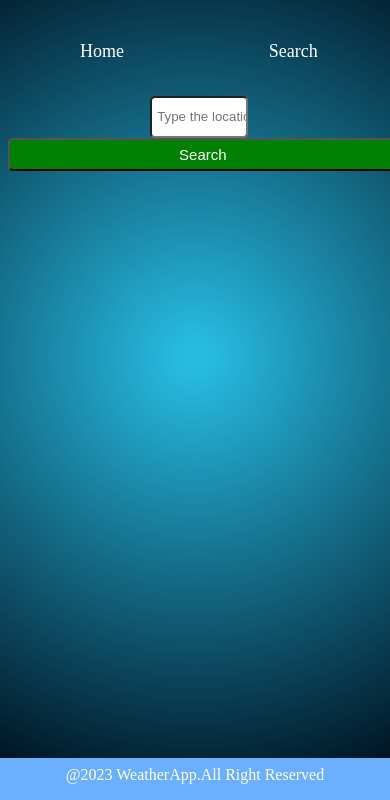
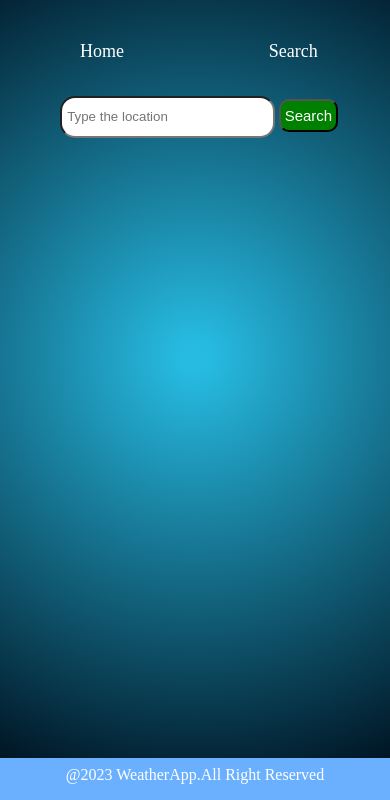
Before and after one commit to Tushar-goel1/Weather-App, a plain HTML site: page Search.html in a window 390 px wide. Shown: the part 44-844 px from the top of the page. Drawn offline with Linux system fonts and the light colour scheme.

Commit message:
Add files via upload

```diff
--- a/styles.css
+++ b/styles.css
@@ -50,7 +50,7 @@ button{
     font-size: small;
     border-radius: 5px;
     height: 4vh;
-    width: 4vw;
+    width: 6vw;
     color: white;
     background-color: green;
 }
@@ -121,16 +121,16 @@ p{
         background: none;
     }
     input{
-        width: 25vw;
+        width: 55vw;
         height: 5vh;
-        border-radius: 5px;
+        border-radius: 15px;
         padding-left: 5px;
     }
     button{
         font-size: smaller;
-        border-radius: 5px;
+        border-radius: 10px;
         height: 4vh;
-        width: 100vw;
+        width: 15vw;
         color: white;
         background-color: green;
     }
```
